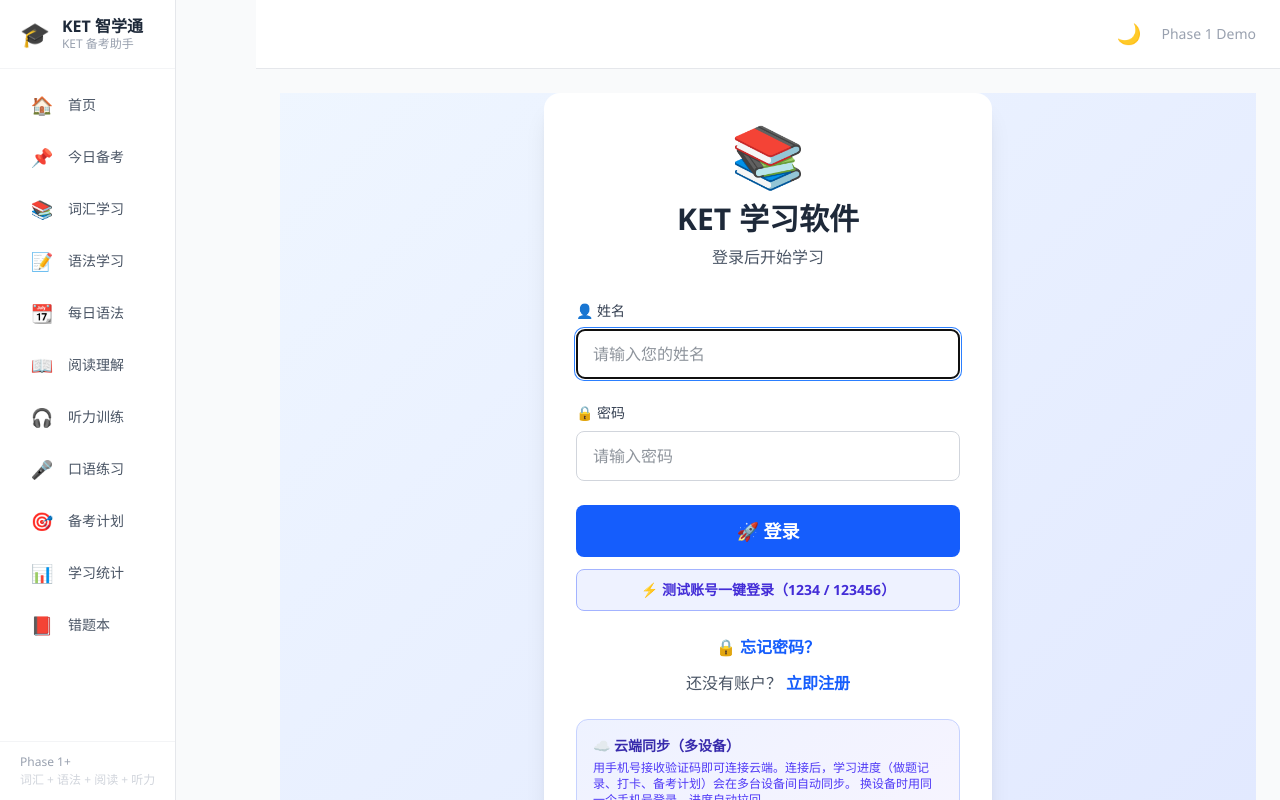
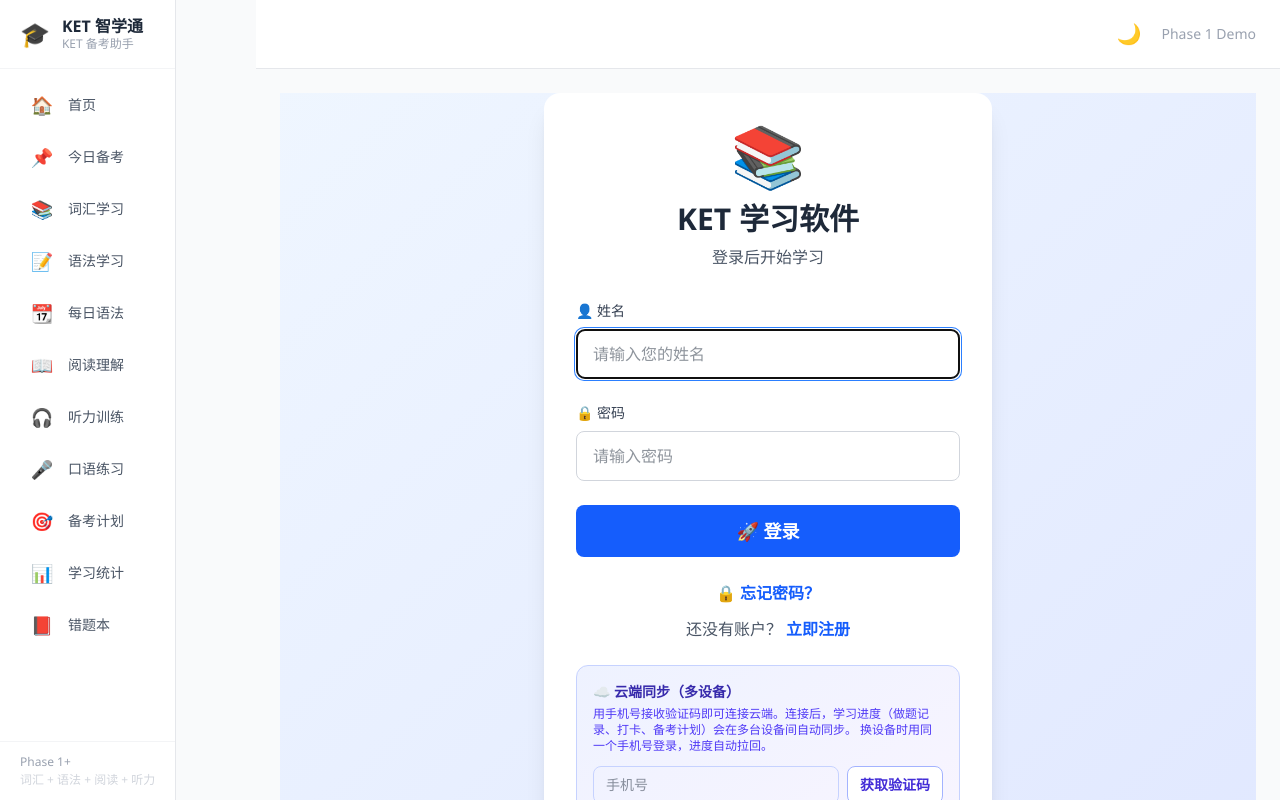
Before and after one commit to xjhod/KETZXT, a React (Vite) app in the folder ket-app/: page /#/login in a window 1280 px wide. Shown: the top 800 px of the page. Built offline with nearby package versions, Linux system fonts and the light colour scheme; what @tencent-ai/workbuddy-cloud-sdk would draw is missing.

Commit message:
login: 测试账号一键登录按钮默认隐藏, 仅 URL 带 ?debug=1 时显示, 避免交付家长时界面露出测试入口

```diff
--- a/ket-app/src/pages/LoginPage.tsx
+++ b/ket-app/src/pages/LoginPage.tsx
@@ -33,6 +33,11 @@ export default function LoginPage() {
   const [showSync, setShowSync] = useState(false);
   const [syncUrl, setSyncUrl] = useState('');
   const [syncMessage, setSyncMessage] = useState('');
+
+  // 测试账号一键登录按钮：默认隐藏，仅当 URL 带 ?debug=1 时显示（避免交付给家长时界面露出测试入口）
+  const [showTestLogin] = useState(
+    () => new URLSearchParams(window.location.search).get('debug') === '1'
+  );
 
   const handleSubmit = async (e: React.FormEvent) => {
     e.preventDefault();
@@ -389,7 +394,8 @@ export default function LoginPage() {
           </button>
         </form>
 
-        {/* 测试账号一键登录（开发/演示用，避免每次更新部署都要重新注册） */}
+        {/* 测试账号一键登录（默认隐藏，仅 URL 带 ?debug=1 时显示；开发/演示用，避免每次更新部署都要重新注册） */}
+        {showTestLogin && (
           <button
             type="button"
             onClick={handleTestLogin}
@@ -398,6 +404,7 @@ export default function LoginPage() {
           >
             ⚡ 测试账号一键登录（{DEFAULT_TEST_ACCOUNT.name} / {DEFAULT_TEST_ACCOUNT.password}）
           </button>
+        )}
 
         {/* 忘记密码 & 注册链接 */}
         <div className="mt-6 text-center space-y-3">
```
Lines whose indentation alone changed are shown as unchanged.
